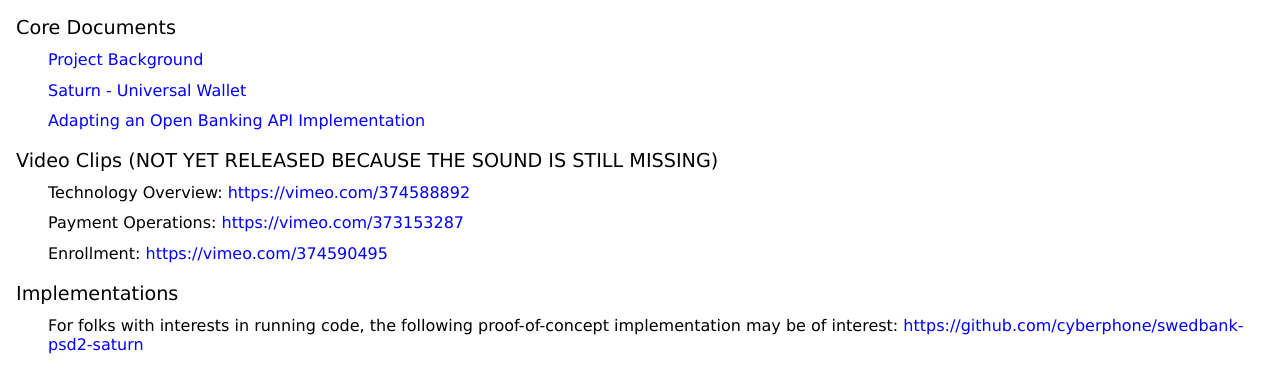
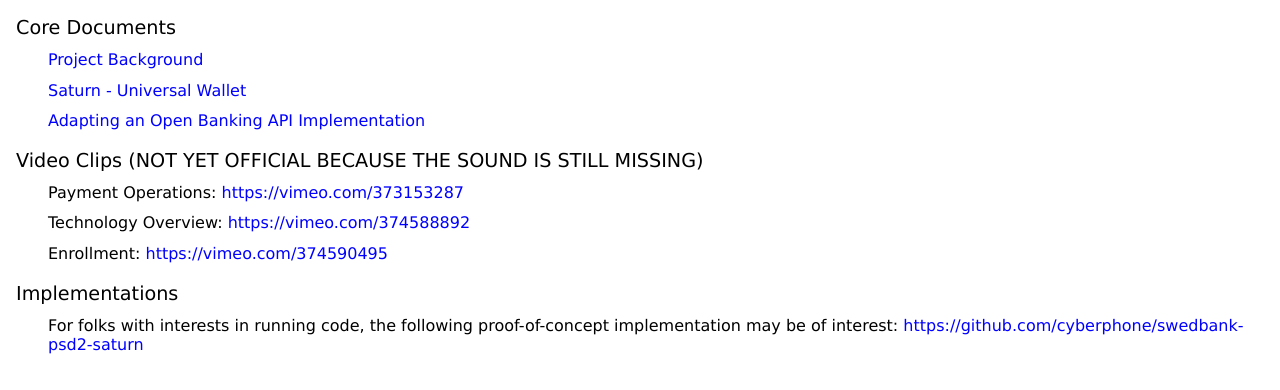
Before and after one commit to cyberphone/openbankingwallet, a plain HTML site: page index.html in a window 1280 px wide. Shown: the part 138-528 px from the top of the page. Drawn offline with Linux system fonts and the light colour scheme.

Commit message:
Update index.html

```diff
--- a/index.html
+++ b/index.html
@@ -20,9 +20,9 @@ a {color:blue;text-decoration:none}
 <div class="item"><a href="https://cyberphone.github.io/doc/saturn/">Saturn - Universal Wallet</a></div>
 <div class="item"><a href="https://github.com/cyberphone/openbankingwallet/blob/gh-pages/adapting-open-banking-apis.md#adapting-an-open-banking-api-implementation">Adapting an Open Banking API Implementation</a></div>
 
-<div class="header">Video Clips (NOT YET RELEASED BECAUSE THE SOUND IS STILL MISSING)</div>
+<div class="header">Video Clips (NOT YET OFFICIAL BECAUSE THE SOUND IS STILL MISSING)</div>
+<div class="item">Payment Operations: <a href="https://vimeo.com/373153287">https://vimeo.com/373153287</a></div>
 <div class="item">Technology Overview: <a href="https://vimeo.com/374588892">https://vimeo.com/374588892</a></div>
-<div class="item">Payment Operations: <a href="https://vimeo.com/373153287">https://vimeo.com/373153287</a></div>
 <div class="item">Enrollment: <a href="https://vimeo.com/374590495">https://vimeo.com/374590495</a></div>
 
 <div class="header">Implementations</div>
```
